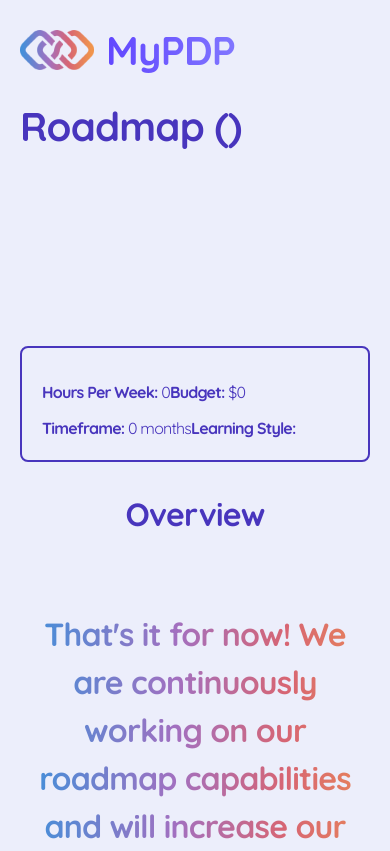
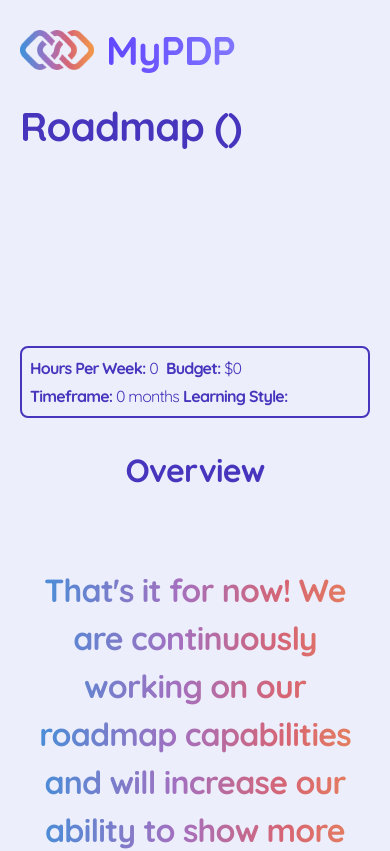
Before and after one commit to britzky/career-coach, a React (Vite) app in the folder frontend/career-coach/: page /roadmap in a window 390 px wide. Shown: the top 851 px of the page. Built offline with nearby package versions, Linux system fonts and the light colour scheme.

Commit message:
Adjusted spacing on Roadmap details on mobile devices

```diff
--- a/frontend/career-coach/src/pages/Roadmap/RoadmapDetails.tsx
+++ b/frontend/career-coach/src/pages/Roadmap/RoadmapDetails.tsx
@@ -4,12 +4,12 @@ export const RoadmapDetails = () => {
     const { careerDetails, months } = useCareerDetails();
 
   return (
-    <div className="flex flex-wrap lg:block border-2 border-purpleText p-5 text-purpleText rounded-lg space-y-3 w-full lg:max-w-[300px]">
+    <div className="flex flex-wrap lg:block border-2 gap-1 border-purpleText p-2 lg:p-5 text-purpleText rounded-lg lg:space-y-3 w-full lg:max-w-[300px]">
       <div className="hidden lg:block">
         <h1 className="font-bold">Roadmap Details</h1>
       </div>
       <p className="font-bold">Hours Per Week: <span className="font-normal">{careerDetails.hours_dedicated_to_learning}</span></p>
-      <p className="font-bold">Budget: <span className="font-normal">${careerDetails.budget}</span></p>
+      <p className="font-bold ml-1 lg:ml-0">Budget: <span className="font-normal">${careerDetails.budget}</span></p>
       <p className="font-bold">Timeframe: <span className="font-normal">{months} months</span></p>
       <p className="font-bold">Learning Style: <span className="font-normal">{careerDetails.preferred_learning_style}</span></p>
     </div>
```
